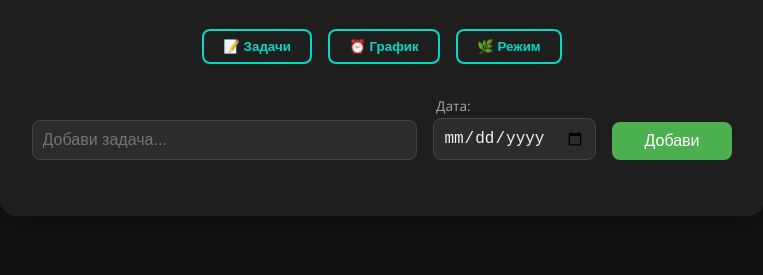
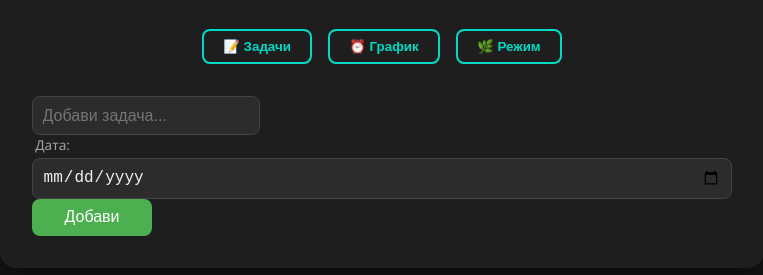
Before and after one commit to emmy649/moq-grafik, a plain HTML site: page index.html in a window 1280 px wide. Shown: the part 93-368 px from the top of the page, without its empty margins (258-1021 px from the left). Drawn offline with Linux system fonts and the light colour scheme.

Commit message:
Update main.css

```diff
--- a/style/main.css
+++ b/style/main.css
@@ -64,13 +64,20 @@ h1 {
   display: none;
 }
 
-.task-input {
-  display: flex;
-  flex-wrap: wrap;
-  gap: 1rem;
-  margin-bottom: 1.5rem;
-  align-items: flex-end;
+.task-input button {
+  padding: 0.5rem 1rem;
+  font-size: 0.95rem;
+  border-radius: 6px;
+  background-color: var(--primary);
+  color: white;
+  border: none;
+  cursor: pointer;
+  transition: background-color 0.3s ease;
+  align-self: flex-start;
+  flex: 0 0 auto;
+  max-width: 100%;
 }
+
 
 .task-input input,
 .task-input textarea,
```
